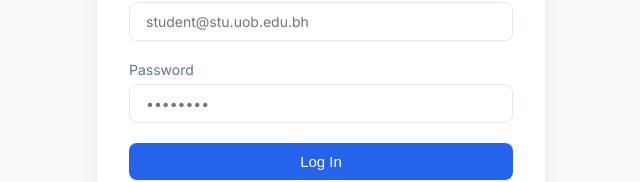
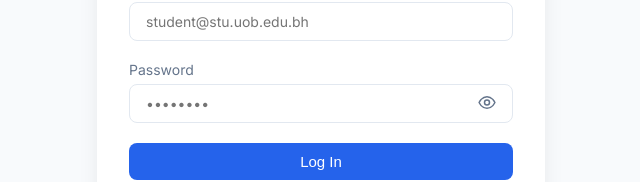
Before and after one commit to Sondos641/medlearn-ai, a React (Vite) app: page /login in a window 1280 px wide. Shown: the part 410-592 px from the top of the page, without its empty margins (319-959 px from the left). Built offline with nearby package versions, Linux system fonts and the light colour scheme; the HTML template or start-up script is replaced by a standard one.

Commit message:
Add password visibility toggle to login

```diff
--- a/src/components/auth/login.jsx
+++ b/src/components/auth/login.jsx
@@ -5,6 +5,7 @@ import { useNavigate } from 'react-router-dom';
 const Login = () => {
   const [email, setEmail] = useState('');
   const [password, setPassword] = useState('');
+  const [showPassword, setShowPassword] = useState(false);
   const [role, setRole] = useState('student');
   const [error, setError] = useState('');
   const { login, loading } = useAuth();
@@ -82,14 +83,67 @@ const Login = () => {
 
           <div style={{ marginBottom: '20px' }}>
   <label className="label">Password</label>
+
+  <div style={{ position: 'relative' }}>
     <input
-              type="password"
+      type={showPassword ? 'text' : 'password'}
       value={password}
       onChange={(e) => setPassword(e.target.value)}
       className="input"
       placeholder="••••••••"
       required
+      style={{ paddingRight: '45px' }}
     />
+
+    <button
+      type="button"
+      onClick={() => setShowPassword(!showPassword)}
+      style={{
+        position: 'absolute',
+        right: '12px',
+        top: '50%',
+        transform: 'translateY(-50%)',
+        background: 'none',
+        border: 'none',
+        cursor: 'pointer',
+        color: 'var(--text-secondary)',
+        padding: '4px'
+      }}
+      aria-label={showPassword ? 'Hide password' : 'Show password'}
+    >
+      {showPassword ? (
+  <svg
+    width="20"
+    height="20"
+    viewBox="0 0 24 24"
+    fill="none"
+    stroke="currentColor"
+    strokeWidth="1.8"
+    strokeLinecap="round"
+    strokeLinejoin="round"
+  >
+    <path d="M3 3l18 18" />
+    <path d="M10.6 10.6a2 2 0 002.8 2.8" />
+    <path d="M9.9 5.2A10.8 10.8 0 0112 5c5 0 8.5 4.5 9.5 7-.4 1.1-1.2 2.3-2.3 3.4" />
+    <path d="M6.6 6.6C4.4 7.8 2.9 10 2.5 12c.6 1.5 3.8 7 9.5 7 1.2 0 2.3-.2 3.3-.7" />
+  </svg>
+) : (
+  <svg
+    width="20"
+    height="20"
+    viewBox="0 0 24 24"
+    fill="none"
+    stroke="currentColor"
+    strokeWidth="1.8"
+    strokeLinecap="round"
+    strokeLinejoin="round"
+  >
+    <path d="M2.5 12s3.5-7 9.5-7 9.5 7 9.5 7-3.5 7-9.5 7-9.5-7-9.5-7z" />
+    <circle cx="12" cy="12" r="3" />
+  </svg>
+)}
+    </button>
+  </div>
 </div>
 
           {error && (
```
Lines whose indentation alone changed are shown as unchanged.
